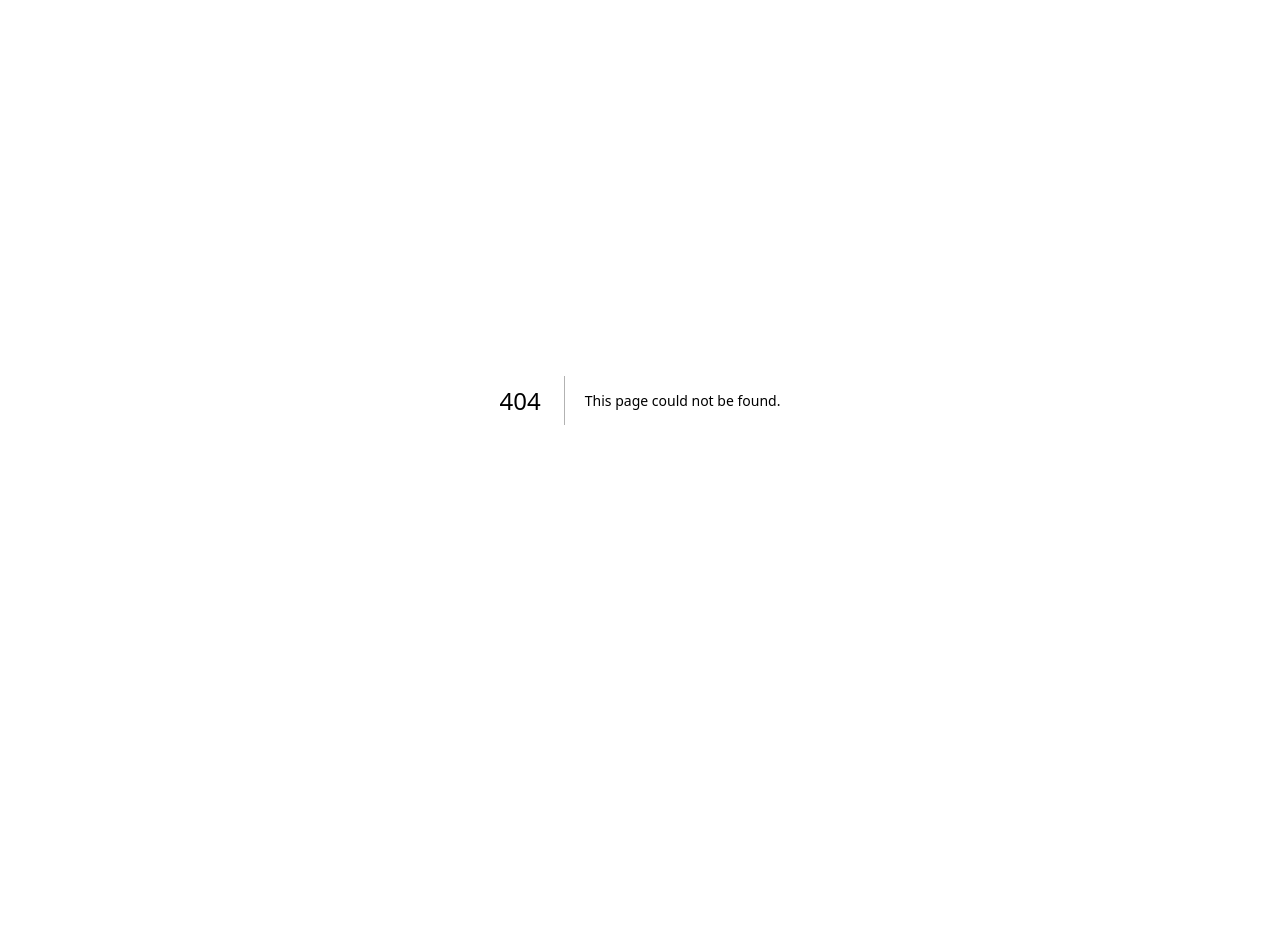
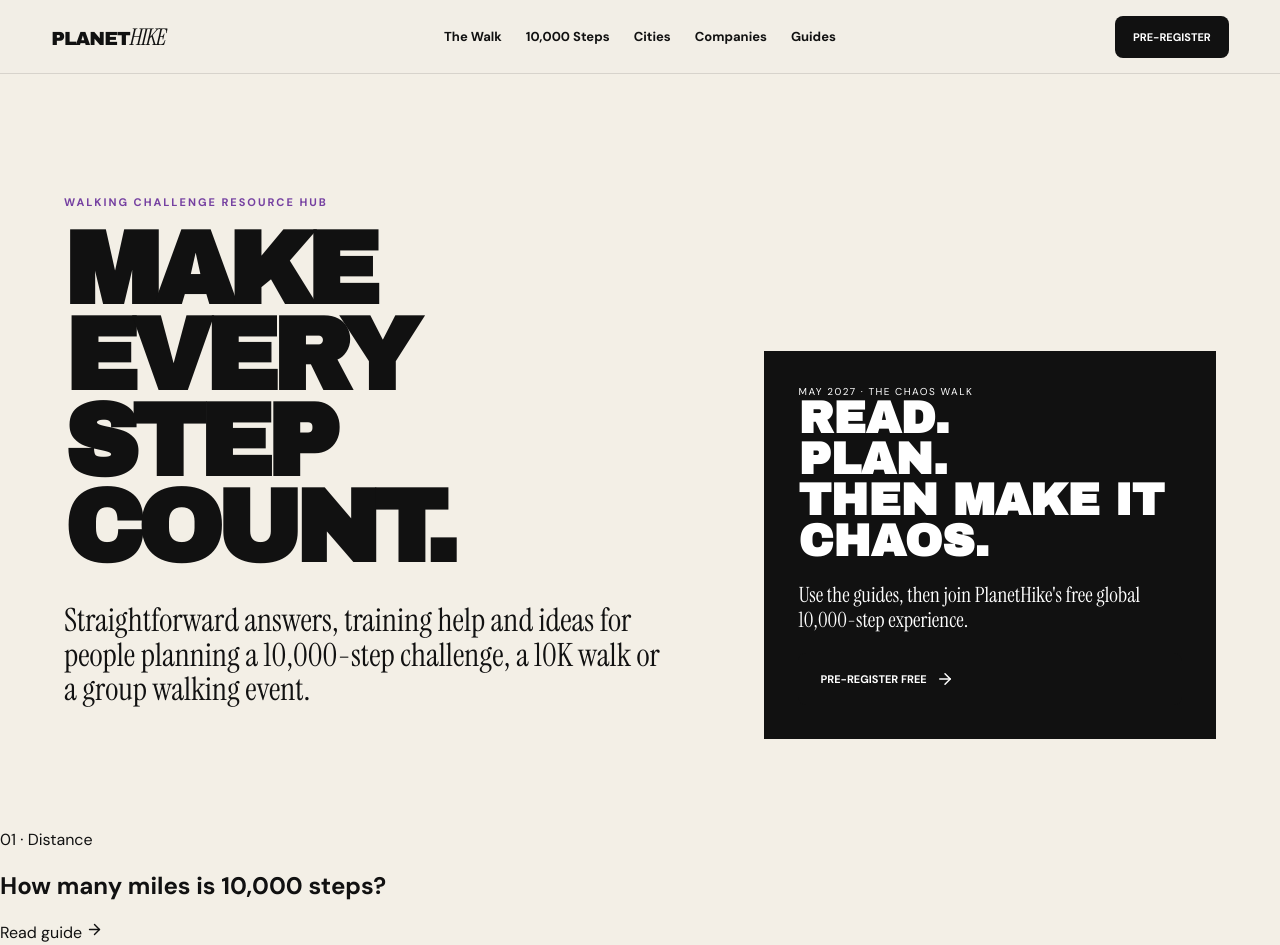
Before and after one commit to unikmo/planethike, a Next.js app: page /guides in a window 1280 px wide. Before the commit this address had no page. Shown: the top 945 px of the page. Before the commit the page ends 800 px from the top, so only its background shows below. Built offline with nearby package versions, Linux system fonts and the light colour scheme.

Commit message:
Add PlanetHike guides index

```diff
--- /dev/null
+++ b/app/guides/page.tsx
@@ -0,0 +1,69 @@
+import type { Metadata } from 'next';
+import { ArrowRight } from 'lucide-react';
+
+export const metadata: Metadata = {
+  title: 'Walking Challenge Guides | 10,000 Steps, Training & Ideas | PlanetHike',
+  description: 'Practical walking challenge guides: 10,000-step distances, timing, calories, training plans, team names, walking challenge ideas and group-organising tips.',
+  alternates: { canonical: '/guides' },
+};
+
+const guides = [
+  ['How many miles is 10,000 steps?', '/guides/how-many-miles-is-10000-steps', 'Distance'],
+  ['How long does it take to walk 10,000 steps?', '/guides/how-long-to-walk-10000-steps', 'Timing'],
+  ['10,000 steps in kilometres', '/guides/10000-steps-in-km', 'Distance'],
+  ['Calories burned walking 10,000 steps', '/guides/10000-steps-calories', 'Fitness'],
+  ['10K walk training plan', '/guides/10k-walk-training-plan', 'Training'],
+  ['Walking challenge team names', '/guides/walking-challenge-team-names', 'Teams'],
+  ['Walking challenge ideas', '/guides/walking-challenge-ideas', 'Ideas'],
+  ['How to organise a charity walk', '/guides/how-to-organize-a-charity-walk', 'Organising'],
+  ['How to start a walking group', '/guides/how-to-start-a-walking-group', 'Groups'],
+  ['Walking scavenger hunt ideas', '/guides/walking-scavenger-hunt', 'Fun'],
+];
+
+export default function GuidesPage() {
+  return (
+    <main className="seoPage guidesIndex">
+      <header className="seoHeader">
+        <a className="brand" href="/">PLANET<span>HIKE</span></a>
+        <nav>
+          <a href="/the-chaos-walk">The Walk</a>
+          <a href="/10000-step-challenge">10,000 Steps</a>
+          <a href="/cities">Cities</a>
+          <a href="/companies">Companies</a>
+          <a href="/guides">Guides</a>
+        </nav>
+        <a className="seoHeaderCta" href="/#join">Pre-register</a>
+      </header>
+
+      <section className="seoHero">
+        <div>
+          <p className="seoEyebrow">WALKING CHALLENGE RESOURCE HUB</p>
+          <h1>Make every step count.</h1>
+          <p className="seoLead">Straightforward answers, training help and ideas for people planning a 10,000-step challenge, a 10K walk or a group walking event.</p>
+        </div>
+        <aside className="seoHeroCard">
+          <span>MAY 2027 · THE CHAOS WALK</span>
+          <strong>READ.<br/>PLAN.<br/>THEN MAKE IT CHAOS.</strong>
+          <p>Use the guides, then join PlanetHike's free global 10,000-step experience.</p>
+          <a className="seoPrimary" href="/#join">Pre-register free <ArrowRight size={18}/></a>
+        </aside>
+      </section>
+
+      <section className="guideGrid" aria-label="Walking guides">
+        {guides.map(([title, href, label], index) => (
+          <a className="guideCard" href={href} key={href}>
+            <span>{String(index + 1).padStart(2, '0')} · {label}</span>
+            <h2>{title}</h2>
+            <div>Read guide <ArrowRight size={17}/></div>
+          </a>
+        ))}
+      </section>
+
+      <section className="seoBottomCta">
+        <p>10,000 STEPS DO NOT HAVE TO FEEL ORDINARY.</p>
+        <h2>Join The Chaos Walk free.</h2>
+        <a href="/#join">Pre-register for May 2027 <ArrowRight size={18}/></a>
+      </section>
+    </main>
+  );
+}
```
